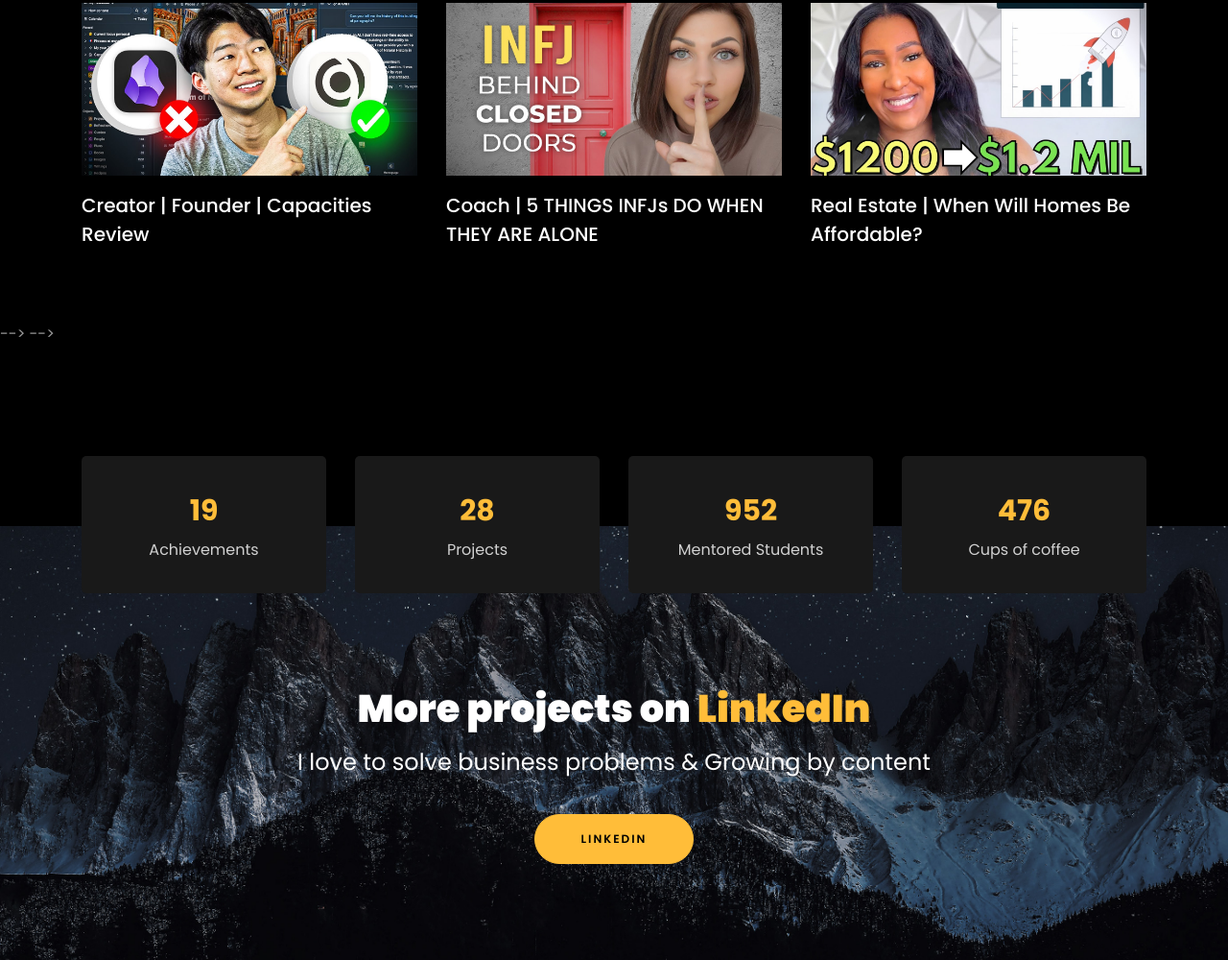
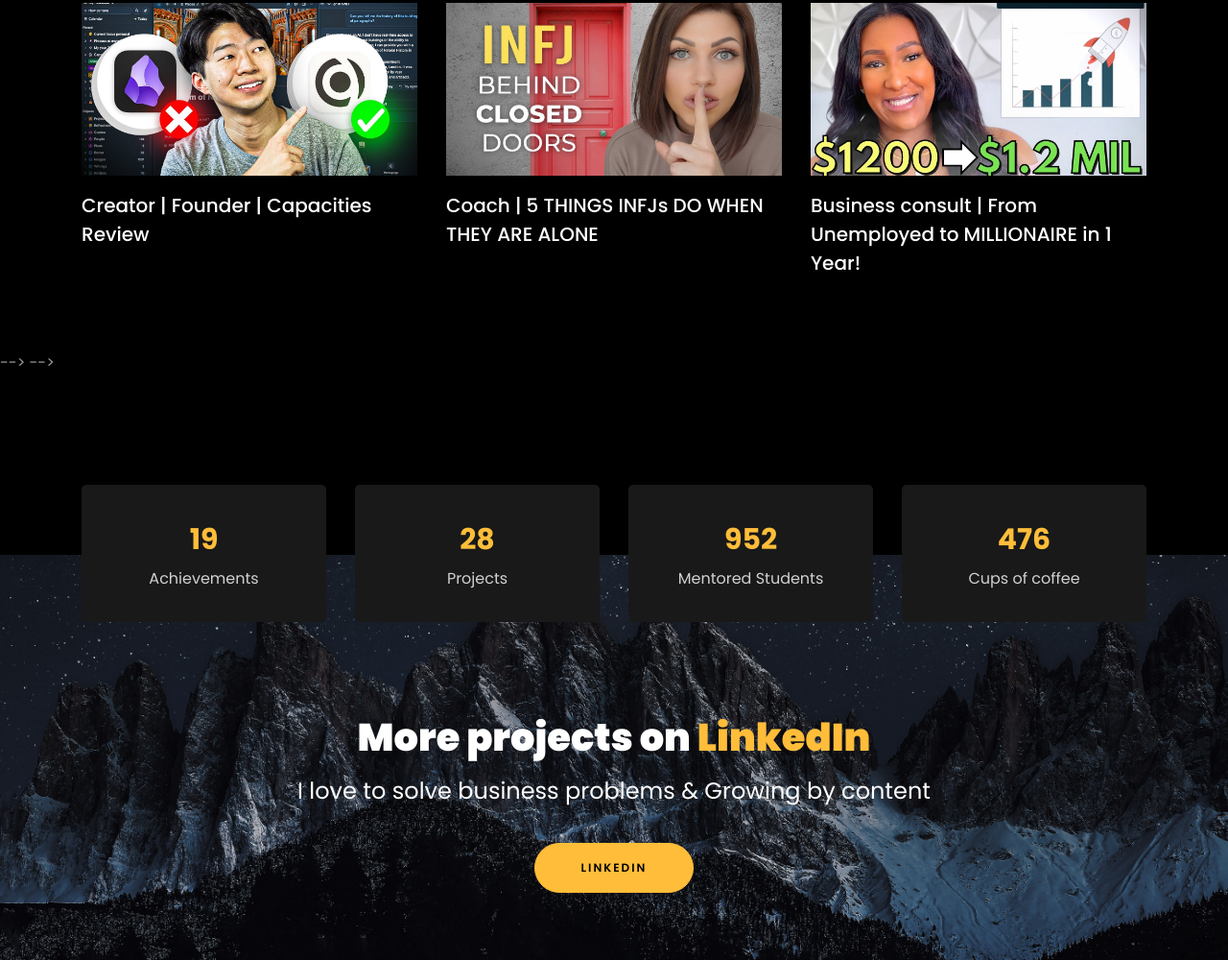
Before and after one commit to projj45/projjwalmondal.gihub.io, a plain HTML site: page index.html in a window 1280 px wide. Shown: the part 3297-4297 px from the top of the page at 96% size. Drawn offline with Linux system fonts and the light colour scheme; files whose address does not match are found by name.

Commit message:
I would like to replace this sentence with this one

```diff
--- a/index.html
+++ b/index.html
@@ -434,7 +434,7 @@
 			</a>
 			<div class="text mt-3 float-right d-block">
 
-			  <h3 class="heading"><a href="https://www.youtube.com/watch?v=UO5T8usvOsU">Real Estate | When Will Homes Be Affordable?</a></h3>
+			  <h3 class="heading"><a href="https://www.youtube.com/watch?v=UO5T8usvOsU">Business consult | From Unemployed to MILLIONAIRE in 1 Year!</a></h3>
 			  <!-- <p>Performed exploratory data analysis on diwali sales data using Python to improve the customer experience.</p> -->
 			</div>
 		  </div>
```
